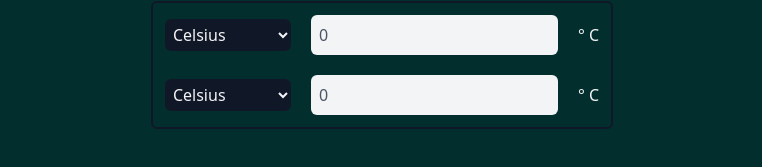
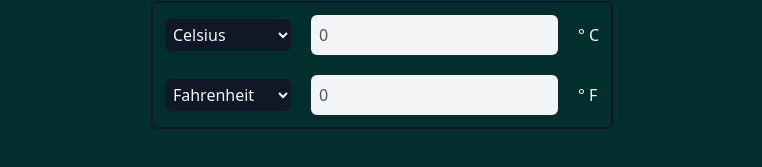
Before and after one commit to Leanfch/unit-conversor-react, a React (Vite) app: page / in a window 1280 px wide. Shown: the part 365-532 px from the top of the page, without its empty margins (258-1020 px from the left). Built offline with nearby package versions, Linux system fonts and the light colour scheme.

Commit message:
get the values of the object "selected"

```diff
--- a/index.html
+++ b/index.html
@@ -1,5 +1,5 @@
 <!doctype html>
-<html lang="en">
+<html lang="es">
   <head>
     <meta charset="UTF-8" />
     <link rel="icon" type="image/svg+xml" href="/react.svg" />
--- a/src/App.tsx
+++ b/src/App.tsx
@@ -4,26 +4,30 @@ const data = [
 	{
 		id: "celsius",
 		name: "Celsius",
-        unit: "° C"
+		unit: "° C",
 	},
 	{
 		id: "fahrenheit",
 		name: "Fahrenheit",
-        unit: "° F"
+		unit: "° F",
 	},
 	{
 		id: "kelvin",
 		name: "Kelvin",
-        unit: "K"
+		unit: "K",
 	},
-]
+];
 
 function App() {
-    const [unit1, setUnit1 ] = useState(data[0].name);
-    const [unit2, setUnit2 ] = useState(data[1].name);
+	const [unit1, setUnit1] = useState(data[0]);
+	const [unit2, setUnit2] = useState(data[1]);
 
 	function handleChange(event: ChangeEvent) {
-        setUnit1(event.target.value);
+		setUnit1(data.find((item) => item.name === event.target.value));
+	}
+
+	function handleChange2(event: ChangeEvent) {
+		setUnit2(data.find((item) => item.name === event.target.value));
 	}
 
 	return (
@@ -38,11 +42,15 @@ function App() {
 							name="temp"
 							id="temp"
 							className="bg-gray-900 p-1 rounded-md pr-5"
-                            value={unit1}
+							value={unit1.name}
 							onChange={handleChange}
 						>
-                            {data.map( (unit) => {
-                                return (<option value={unit.name} key={unit.id}>{unit.name}</option>)
+							{data.map((unit) => {
+								return (
+									<option value={unit.name} key={unit.id}>
+										{unit.name}
+									</option>
+								);
 							})}
 						</select>
 						<input
@@ -50,16 +58,23 @@ function App() {
 							placeholder="0"
 							className="bg-gray-100 text-gray-800 placeholder:text-gray-600 p-2 rounded-md mx-5"
 						/>
-                        <span>° C </span>{ /* DEBE SER DINAMICO */}
+						<span>{unit1.unit}</span>
+						{/* DEBE SER DINAMICO */}
 					</div>
 					<div>
 						<select
 							name="temp"
 							id="temp"
 							className="bg-gray-900 p-1 rounded-md pr-5"
+							value={unit2.name}
+							onChange={handleChange2}
 						>
-                            {data.map( (unit) => {
-                                return (<option value={unit.name} key={unit.id}>{unit.name}</option>)
+							{data.map((unit) => {
+								return (
+									<option value={unit.name} key={unit.id}>
+										{unit.name}
+									</option>
+								);
 							})}
 						</select>
 						<input
@@ -67,7 +82,8 @@ function App() {
 							placeholder="0"
 							className="bg-gray-100 text-gray-800 placeholder:text-gray-600 p-2 rounded-md mx-5"
 						/>
-                        <span>° C </span>{ /* DEBE SER DINAMICO */}
+						<span>{unit2.unit}</span>
+						{/* DEBE SER DINAMICO */}
 					</div>
 				</section>
 			</article>
```
Lines whose indentation alone changed are shown as unchanged.
